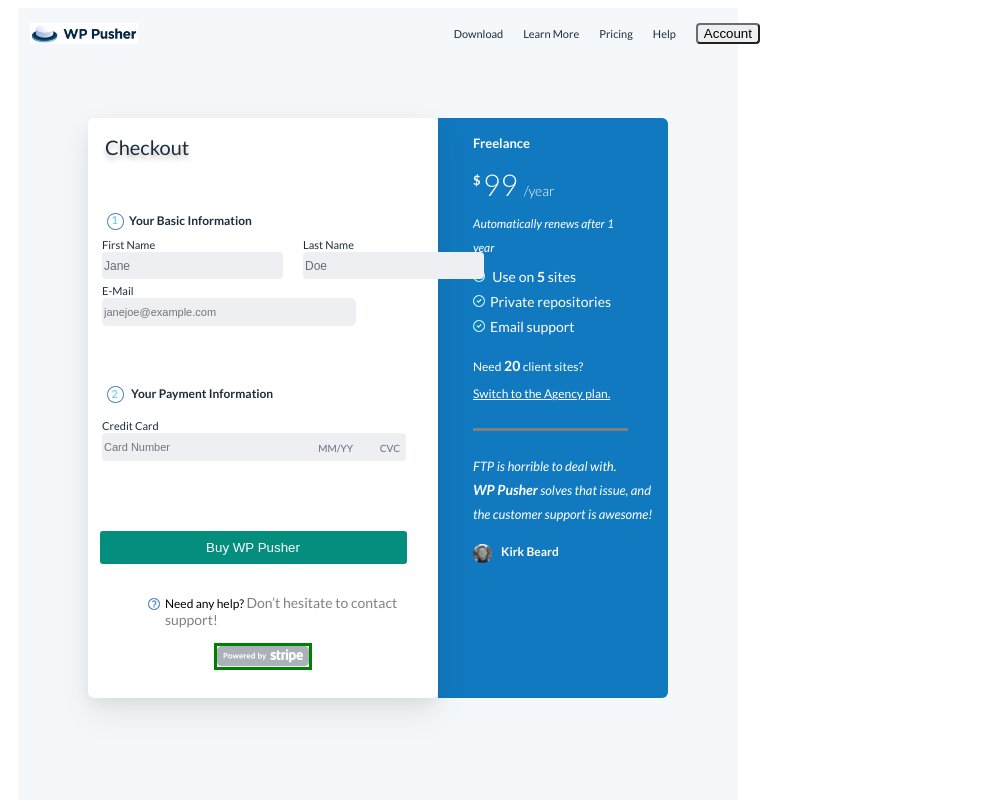
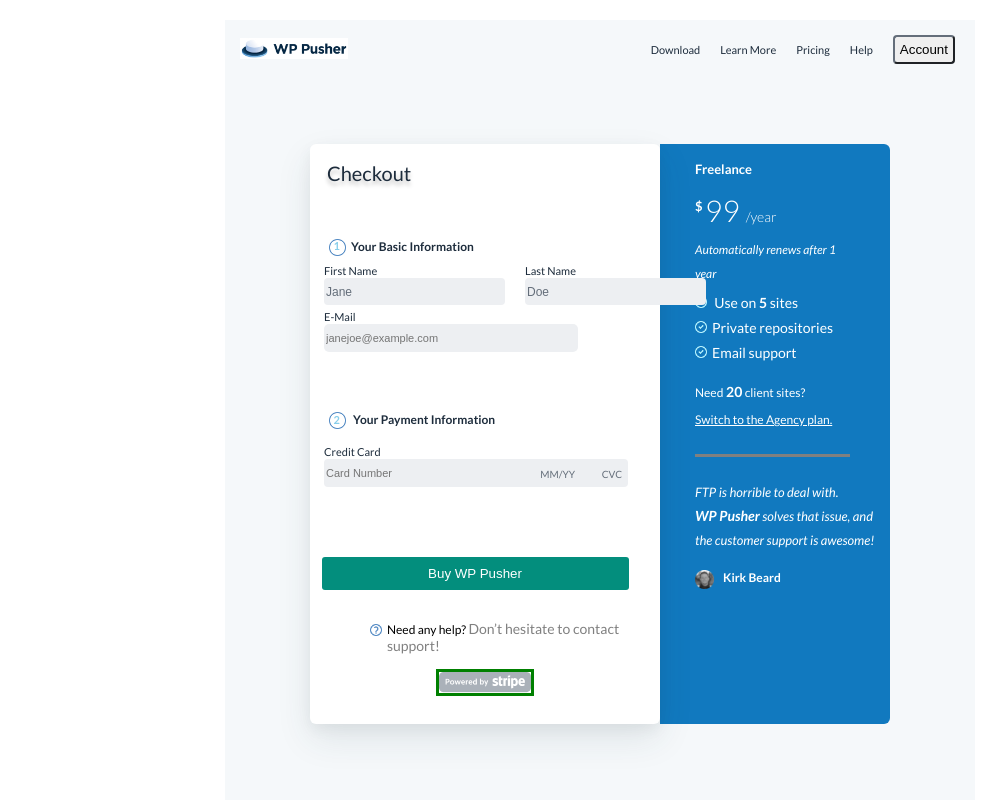
Before and after one commit to CollinXon/Assignment-3, a plain HTML site: page index.html in a window 1280 px wide. Shown: the top 800 px of the page, without its empty margins (40-1026 px from the left). Drawn offline with Linux system fonts and the light colour scheme.

Commit message:
Nav addition

```diff
--- a/index.html
+++ b/index.html
@@ -24,30 +24,27 @@
 
     <div class="container">
 
+        <nav>
 
             <div class="logo-icon">
                 <img src="/Assets/images/wppusher-logo copy.jpg">
             </div>
+            <div class="header">
+                <div>Download</div>
+                <div> Learn More</div>
 
-        <div class="header">
-            <div id="download-icon">Download</div>
+                <div> Pricing</div>
 
-            <div id="learn-icon"> Learn More</div>
-
-            <div id="price"> Pricing</div>
-
-            <div id="help"> Help</div>
+                <div> Help</div>
 
                 <div><button>Account</button></div>
 
+            </div>
+        </nav>
 
 
 
-
-
-
-        </div>
-
+        <main>
 
             <div class="box1">
 
@@ -137,7 +134,8 @@
                         <img src="/Assets/images/Mask.jpg">
                     </div>
 
-                <div id="help" style="font-size:12px ;">Need any help? <span style="color:gray">Don’t hesitate to contact support!</span></div>
+                    <div id="help" style="font-size:12px ;">Need any help? <span style="color:gray">Don’t hesitate to
+                            contact support!</span></div>
 
                 </div>
 
@@ -182,7 +180,8 @@
                     </div>
 
                     <div>
-                    <img src="/Assets/images/Combined Shape.jpg"><span style="margin-left:5px;">Email support </span>
+                        <img src="/Assets/images/Combined Shape.jpg"><span style="margin-left:5px;">Email support
+                        </span>
 
                     </div>
 
@@ -226,7 +225,7 @@
 
 
 
-
+        </main>
 
 
 
--- a/styles.css
+++ b/styles.css
@@ -1,4 +1,3 @@
-
 body {
   font-family: Lato;
   margin-bottom: 100px;
@@ -6,36 +5,39 @@ body {
 }
 
 .container {
-  width: 720px;
+  width: 750px;
 
-  height: 650px;
+  height: 800px;
 
   background-color: #f5f8fa;
 
-  display: flex;
-  flex-direction: row;
-
+  margin: 0 auto;
   flex-shrink: 0;
-
-  margin-left: 50px;
-
-  justify-content: center;
-  padding-top: 150px;
 
   border: none;
 }
 
+.logo-icon img {
+  height: 21px;
+}
+
+.logo-icon {
+  margin-left: 15px;
+}
+
+nav {
+  display: flex;
+  justify-content: space-between;
+  align-items: center;
+  padding-top: 15px;
+  margin-top: 20px;
+}
+
 .header {
   display: flex;
-
-  position: absolute;
-
-  top: 23px;
-  right: 480px;
   gap: 20px;
-
   align-items: center;
-
+  margin-right: 20px;
   color: #1d2c3c;
 
   font-size: 11px;
@@ -45,22 +47,19 @@ body {
   border-color: #646e7a;
 
   border-radius: 4px;
+
+  padding: 5px 5px 5px 5px;
 }
 
-.logo-icon img {
-  height: 21px;
+main {
+  display: flex;
+  justify-content: center;
 
-  margin-right: 30px;
-
-  position: absolute;
-  top: 23px;
-
-  left: 70px;
+  margin-top: 80px;
 }
 
 .box1 {
   width: 350px;
-  margin-top: -40px;
 
   height: 580px;
 
@@ -347,7 +346,6 @@ body {
   border-radius: 0px 6px 6px 0px;
 
   width: 195px;
-  margin-top: -40px;
 
   padding-left: 35px;
   height: 580px;
@@ -468,7 +466,7 @@ span {
 
 #Terms {
   position: absolute;
-  bottom: -160px;
+  bottom: -180px;
   color: #636b6f;
   text-align: center;
   font-size: 10px;
```
Also changed, not shown: 2 other files. Lines whose indentation alone changed are shown as unchanged.
